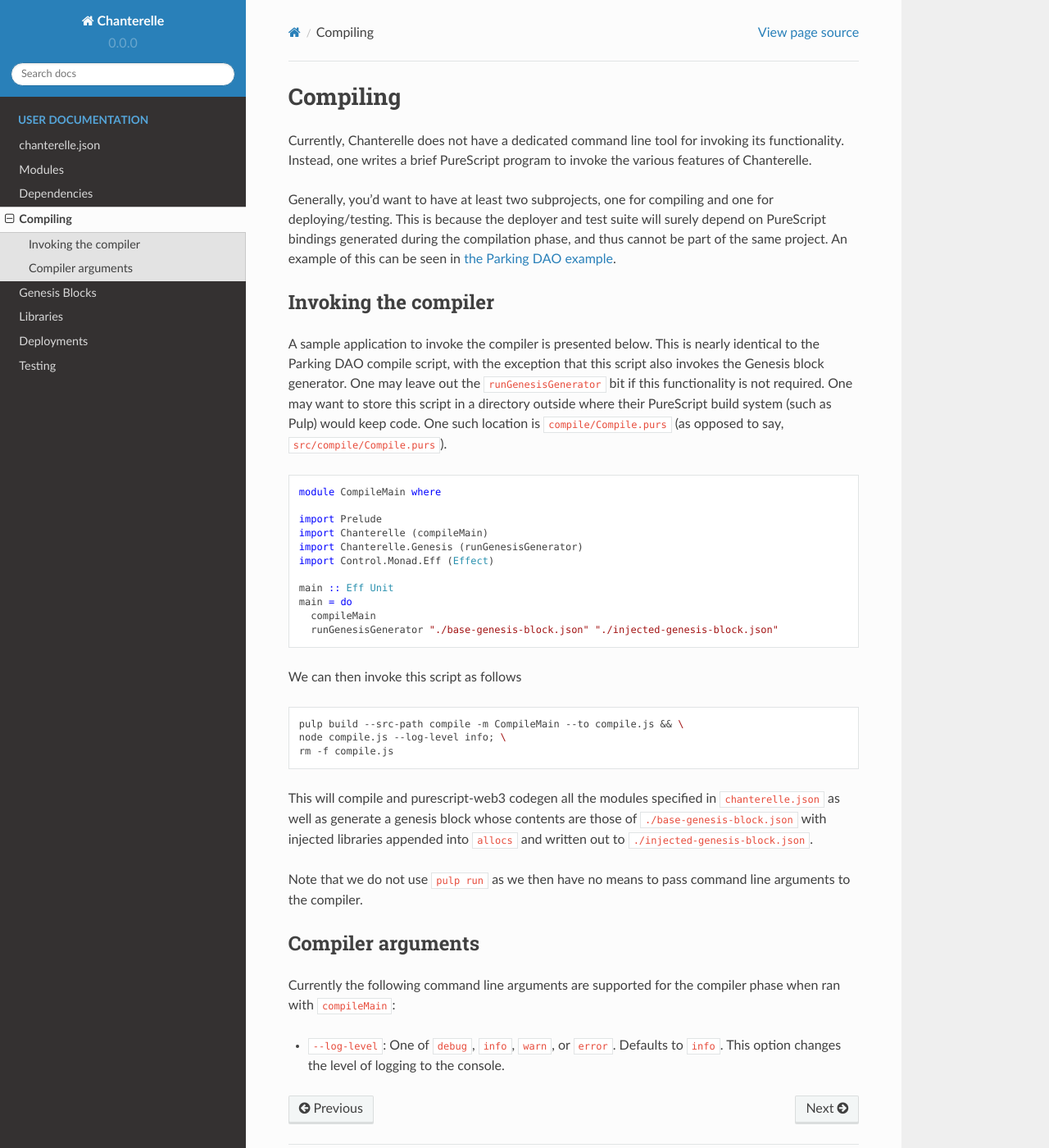
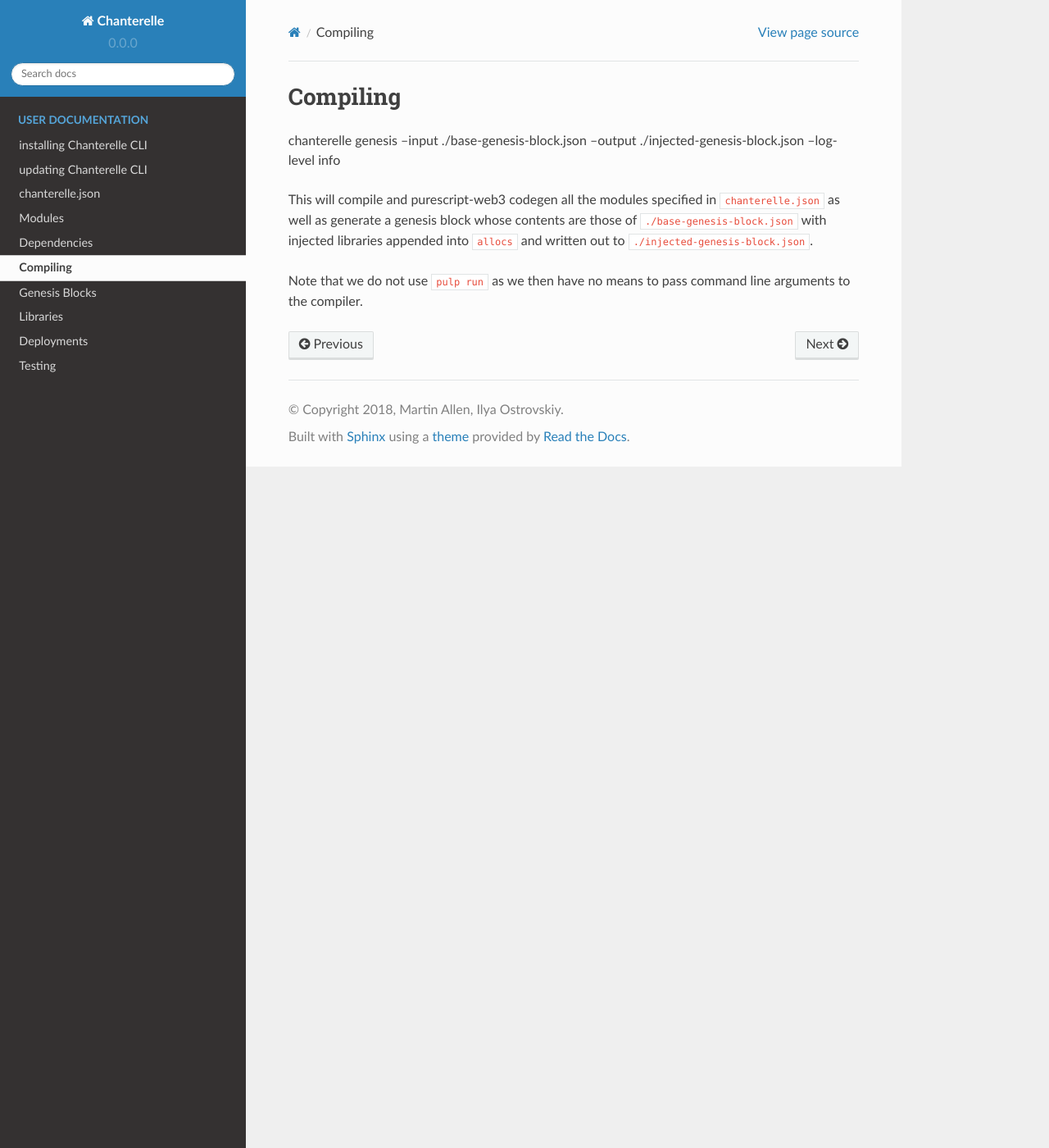
Before and after one commit to f-o-a-m/chanterelle, a Sphinx documentation site: the page built from docs/compiling.rst, in a window 1280 px wide and 1400 px high. Shown: the whole window at 82% size. Built offline with Sphinx 7.4.7 and the Read the Docs theme 2.0.0, drawn with Linux system fonts in a browser that asks for light colours.

Commit message:
update docs

```diff
--- a/chanterelle-bin.js
+++ /dev/null
@@ -1,2 +0,0 @@
-#!/usr/bin/env node
-require('./chanterelle')
--- a/docs/compiling.rst
+++ b/docs/compiling.rst
@@ -5,55 +5,9 @@
 Compiling
 =========
 
-Currently, Chanterelle does not have a dedicated command line tool for invoking its functionality. Instead, one writes
-a brief PureScript program to invoke the various features of Chanterelle.
-
-Generally, you'd want to have at least two subprojects, one for compiling and one for deploying/testing. This is because
-the deployer and test suite will surely depend on PureScript bindings generated during the compilation phase, and thus
-cannot be part of the same project. An example of this can be seen in `the Parking DAO example <https://github.com/f-o-a-m/parking-dao>`_.
-
-
-Invoking the compiler
----------------------
-
-A sample application to invoke the compiler is presented below. This is nearly identical to the Parking DAO compile script,
-with the exception that this script also invokes the Genesis block generator. One may leave out the ``runGenesisGenerator`` bit
-if this functionality is not required. One may want to store this script in a directory outside where their PureScript build system
-(such as Pulp) would keep code. One such location is ``compile/Compile.purs`` (as opposed to say, ``src/compile/Compile.purs``).
-
-.. code-block:: haskell
-
-    module CompileMain where
-
-    import Prelude
-    import Chanterelle (compileMain)
-    import Chanterelle.Genesis (runGenesisGenerator)
-    import Control.Monad.Eff (Effect)
-
-    main :: Eff Unit
-    main = do
-      compileMain
-      runGenesisGenerator "./base-genesis-block.json" "./injected-genesis-block.json"
-
-
-We can then invoke this script as follows
-
-.. code-block:: shell
-
-    pulp build --src-path compile -m CompileMain --to compile.js && \
-    node compile.js --log-level info; \
-    rm -f compile.js
-
+chanterelle genesis --input ./base-genesis-block.json --output ./injected-genesis-block.json --log-level info
 
 This will compile and purescript-web3 codegen all the modules specified in ``chanterelle.json`` as well as generate a genesis block whose contents
 are those of ``./base-genesis-block.json`` with injected libraries appended into ``allocs`` and written out to ``./injected-genesis-block.json``.
 
 Note that we do not use ``pulp run`` as we then have no means to pass command line arguments to the compiler.
-
-Compiler arguments
-------------------
-
-Currently the following command line arguments are supported for the compiler phase when ran with ``compileMain``:
-
-- ``--log-level``: One of ``debug``, ``info``, ``warn``, or ``error``. Defaults to ``info``.
-  This option changes the level of logging to the console.
--- a/docs/index.rst
+++ b/docs/index.rst
@@ -15,6 +15,7 @@
    :maxdepth: 2
    :caption: User Documentation
 
+   installation
    chanterelle-json
    modules
    dependencies
```
Also changed, not shown: docs/deployments.rst (+5 -34 lines), docs/installation.rst (added, +69 -0 lines), 6 other files.
